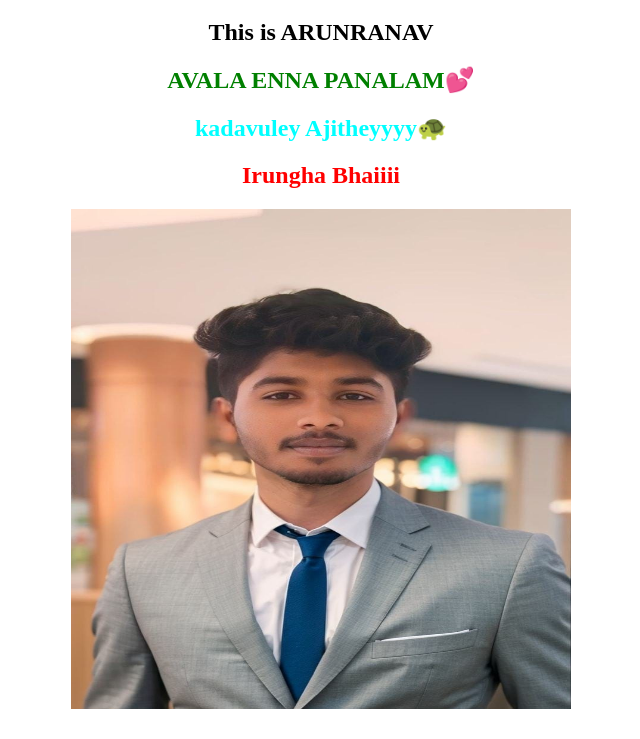
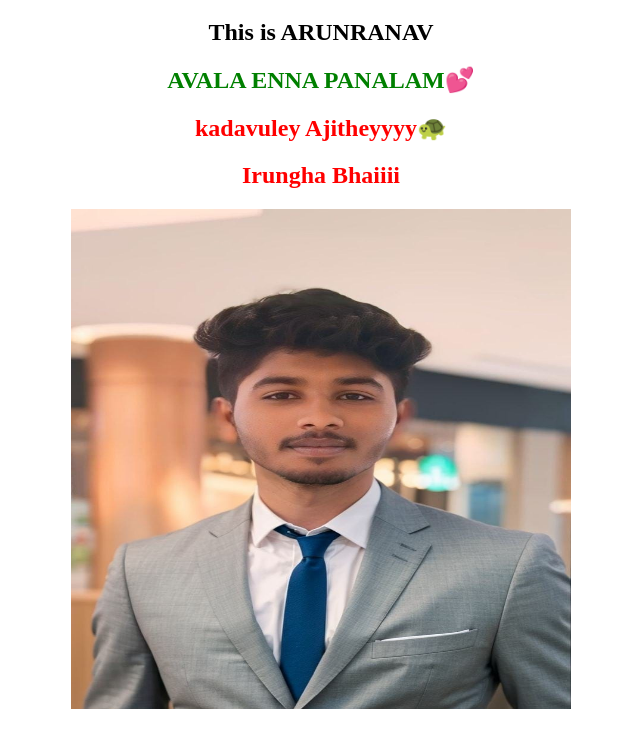
Before and after one commit to arunpranav0803/devops, a plain HTML site: page index.html in a window 1280 px wide. Shown: the part 61-800 px from the top of the page, without its empty margins (319-959 px from the left). Drawn offline with Linux system fonts and the light colour scheme.

Commit message:
Update index.html

```diff
--- a/index.html
+++ b/index.html
@@ -10,7 +10,7 @@
     <h1>Welcome to my page</h1>
         <h2> This is ARUNRANAV</h2>
         <h2 style="color:green;">AVALA ENNA PANALAM💕</h2>
-         <h2 style="color:aqua;">kadavuley Ajitheyyyy🐢</h2>
+         <h2 style="color:red;">kadavuley Ajitheyyyy🐢</h2>
 
         <h2 style="color: red;">Irungha Bhaiiii</h2>
     <img src="1.jpg" alt="" height="500px" width="500px">
```
